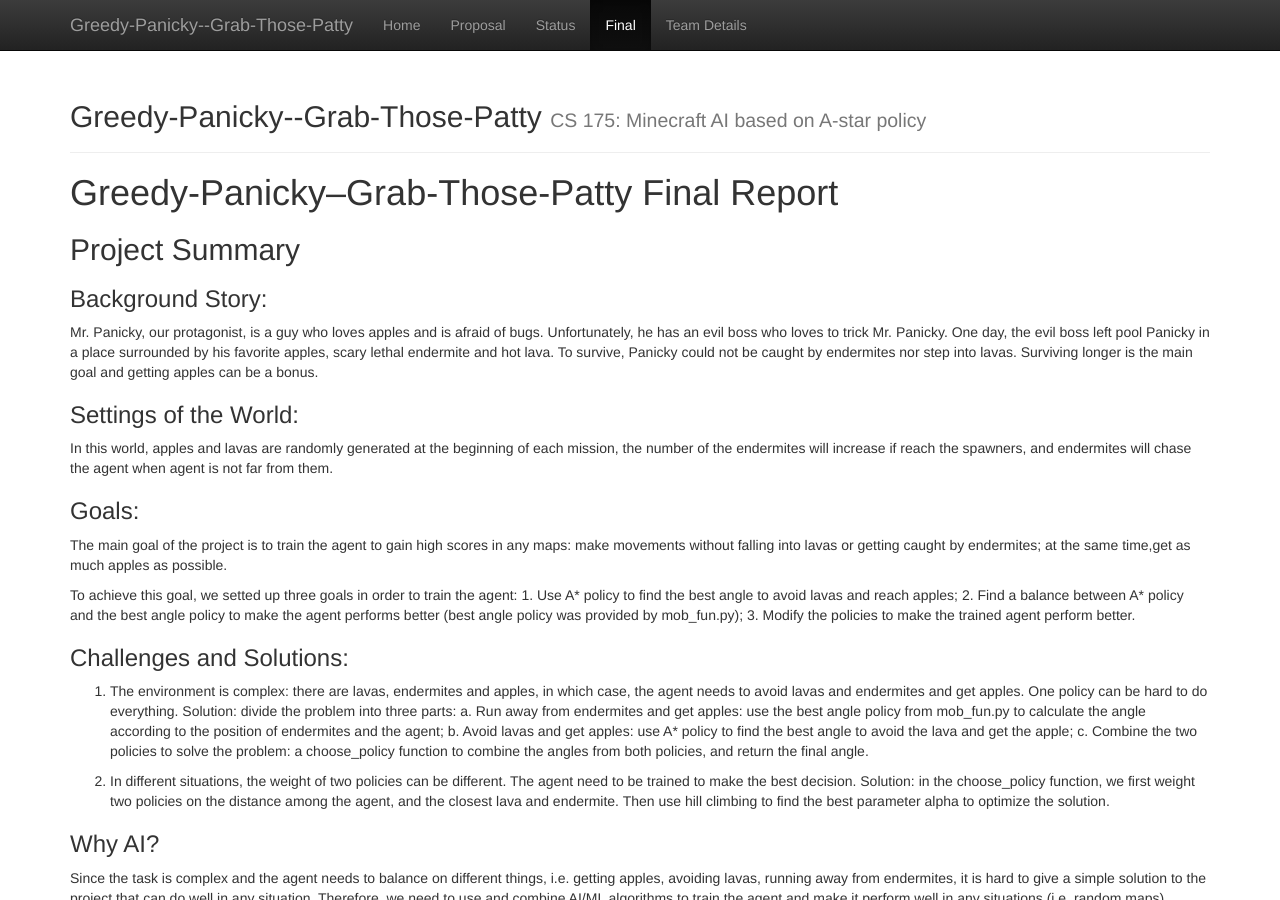
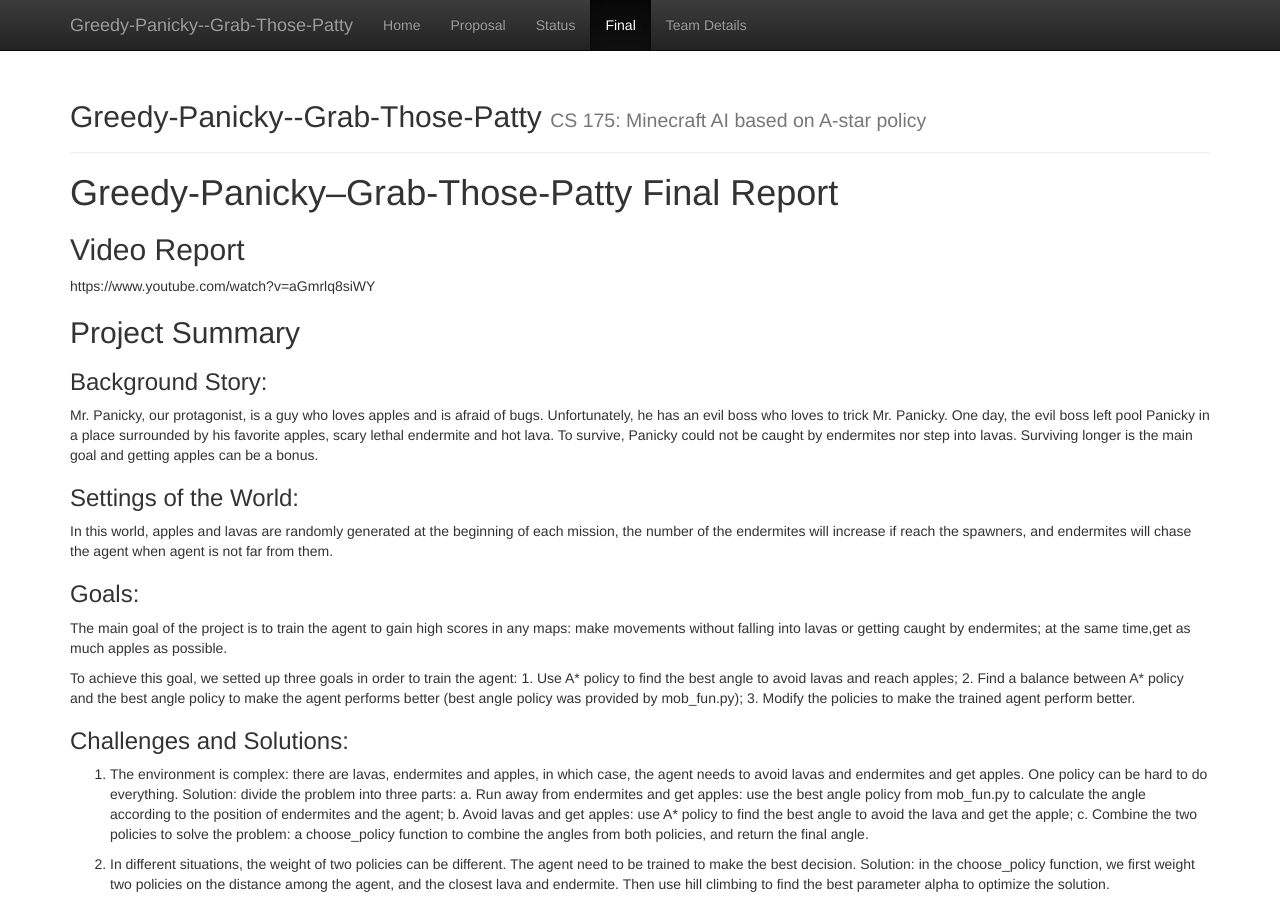
Before and after one commit to Leoll1020/Greedy-Panicky--Grab-Those-Patty, a Jekyll site: the page built from docs/final.md, in a window 1280 px wide and 900 px high. Built offline with Jekyll 4.4.1, drawn with Linux system fonts in a browser that asks for light colours.

Commit message:
Create final.md

```diff
--- a/docs/final.md
+++ b/docs/final.md
@@ -3,6 +3,8 @@ layout: default
 title: Final Report
 ---
 # Greedy-Panicky--Grab-Those-Patty Final Report
+## Video Report
+https://www.youtube.com/watch?v=aGmrlq8siWY
 ## Project Summary
 ### Background Story:
   Mr. Panicky, our protagonist, is a guy who loves apples and is afraid of bugs. Unfortunately, he has an evil boss who loves to trick Mr. Panicky. One day, the evil boss left pool Panicky in a place surrounded by his favorite apples, scary lethal endermite and hot lava. To survive, Panicky could not be caught by endermites nor step into lavas. Surviving longer is the main goal and getting apples can be a bonus.
```
